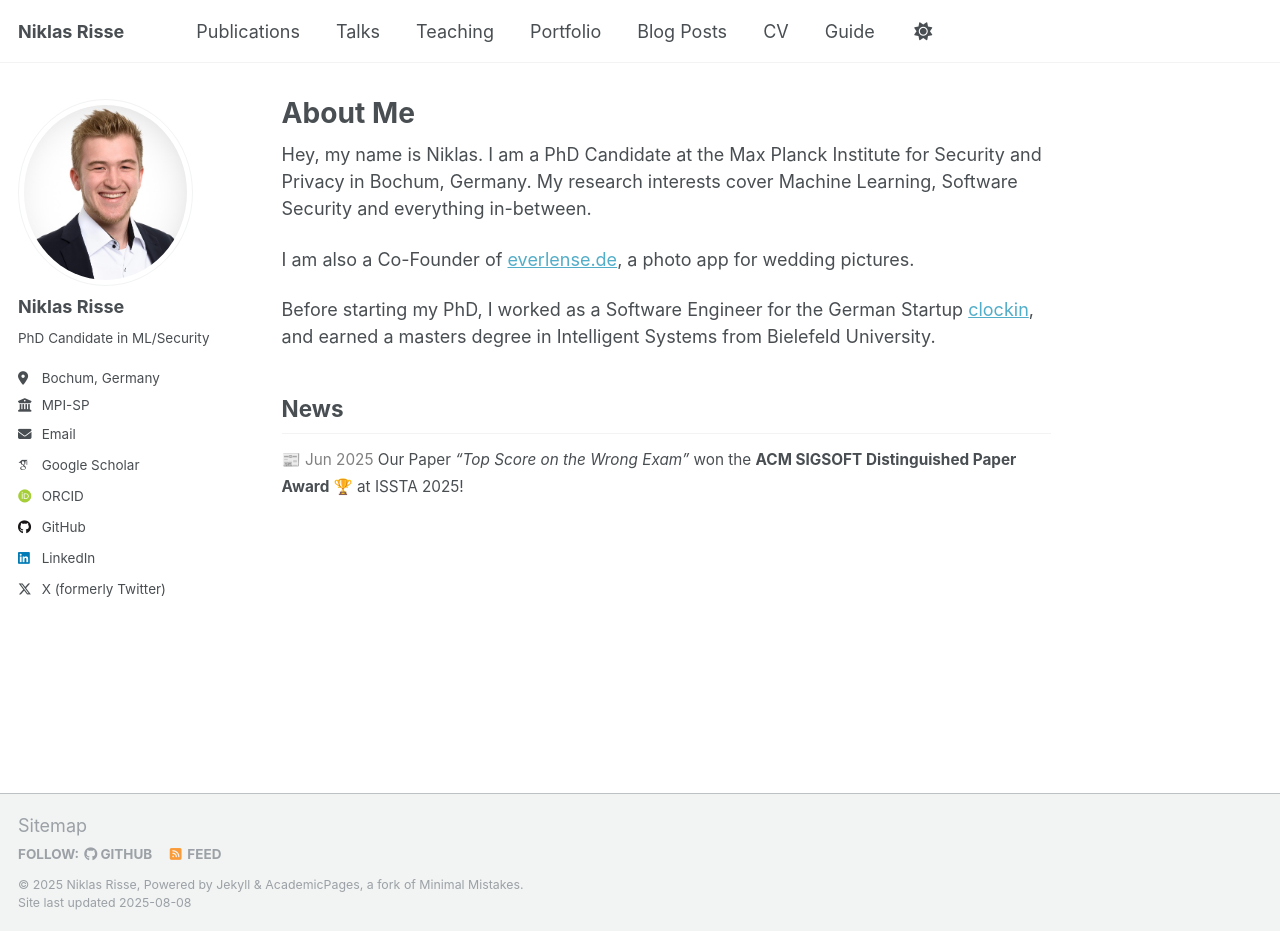
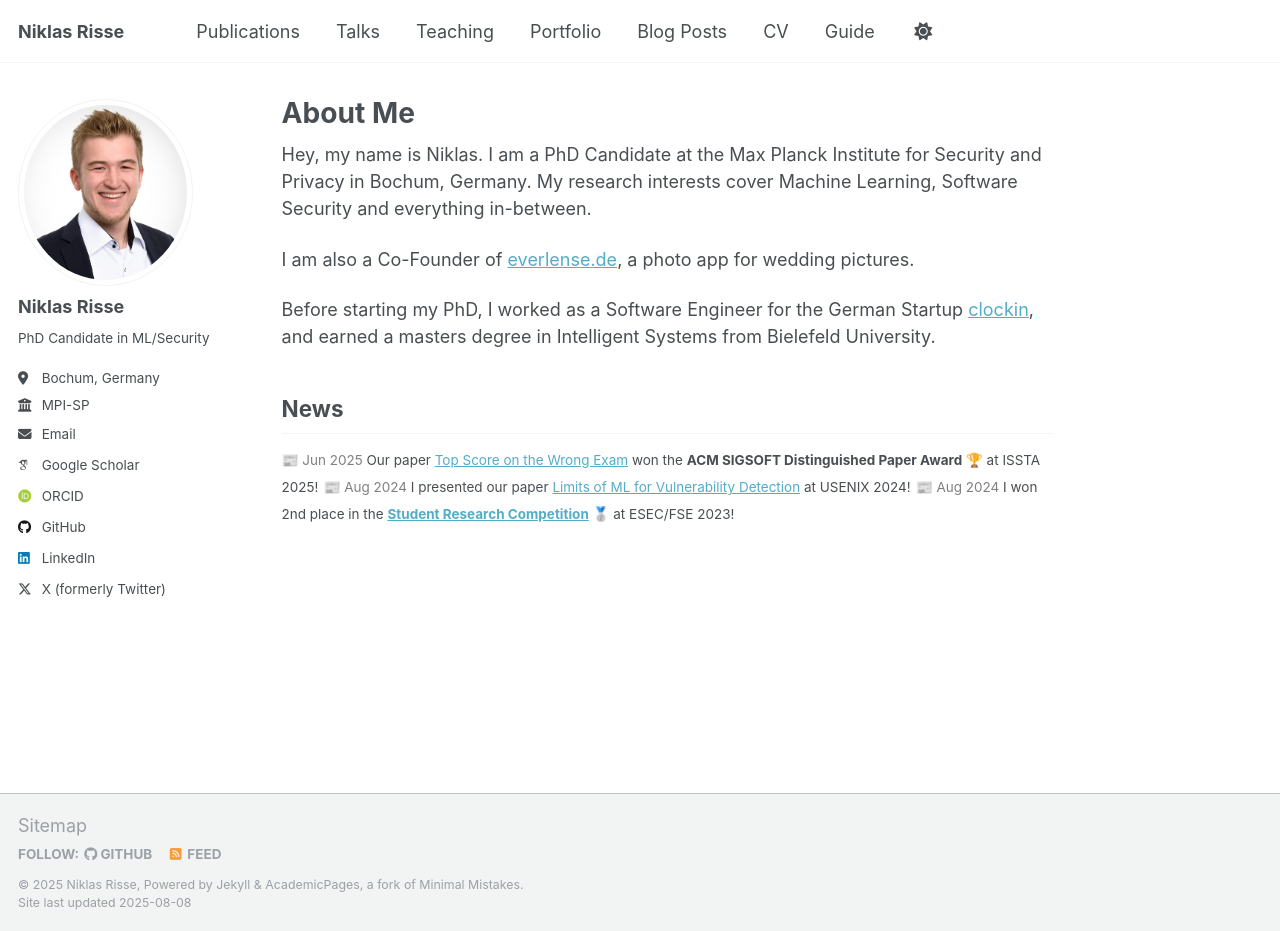
Before and after one commit to niklasrisse/niklasrisse.github.io, a Jekyll site: the page built from _pages/about.md, in a window 1280 px wide and 931 px high. Built offline with Jekyll 4.4.1, drawn with Linux system fonts in a browser that asks for light colours; some web fonts are replaced; a script that is not in the unit is left out.

Commit message:
add more news ticks

```diff
--- a/_pages/about.md
+++ b/_pages/about.md
@@ -15,4 +15,6 @@ Before starting my PhD, I worked as a Software Engineer for the German Startup [
 
 ## News
 
-<span style="font-size: 0.85em;">📰 <font color="gray">Jun 2025</font> Our Paper _"Top Score on the Wrong Exam"_ won the **ACM SIGSOFT Distinguished Paper Award** 🏆 at ISSTA 2025!</span>
+<span style="font-size: 0.75em;">📰 <font color="gray">Jun 2025</font> Our paper [Top Score on the Wrong Exam](https://niklasrisse.github.io) won the **ACM SIGSOFT Distinguished Paper Award** 🏆 at ISSTA 2025!</span>
+<span style="font-size: 0.75em;">📰 <font color="gray">Aug 2024</font> I presented our paper [Limits of ML for Vulnerability Detection](https://niklasrisse.github.io) at USENIX 2024!</span>
+<span style="font-size: 0.75em;">📰 <font color="gray">Aug 2024</font> I won 2nd place in the **[Student Research Competition](https://niklasrisse.github.io)** 🥈 at ESEC/FSE 2023!</span>
```
